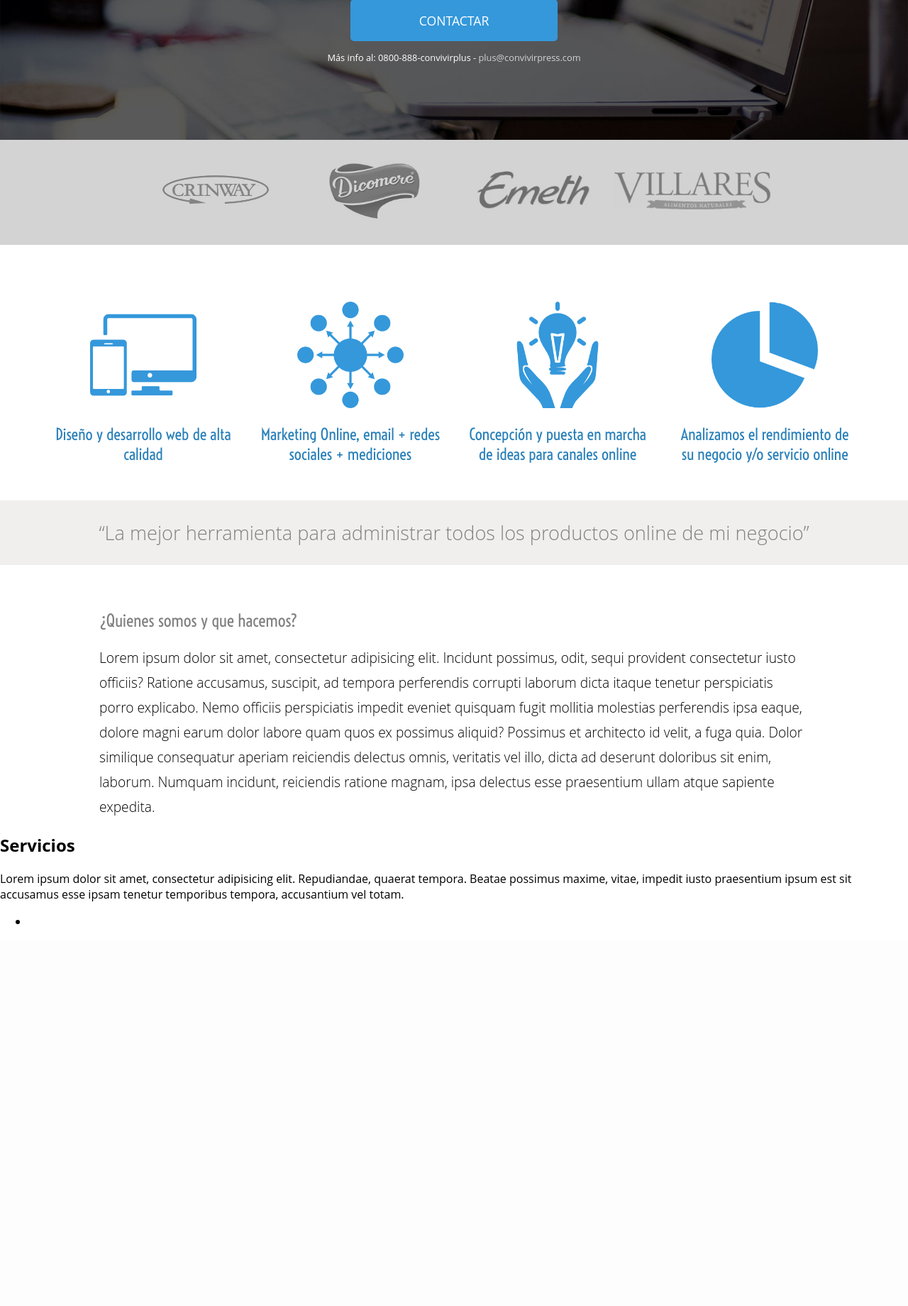
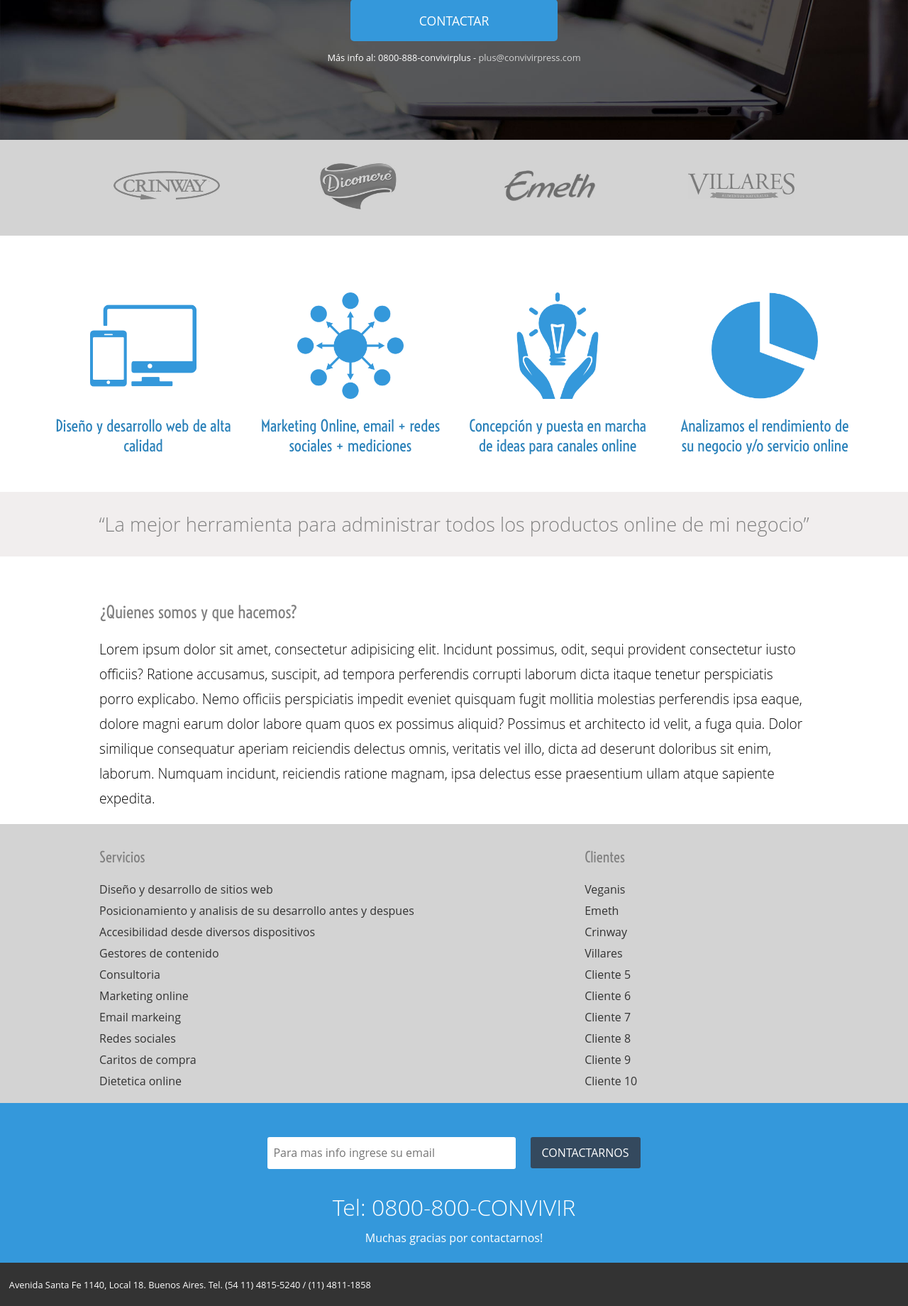
Before and after one commit to FerBayley/convivir-plus, a PHP site: page / in a window 1280 px wide. Shown: the part 303-2143 px from the top of the page at 71% size. Before the commit the page ends 1605 px from the top, so only its background shows below. Run offline with PHP 8.4, Linux system fonts and the light colour scheme; some web fonts are replaced.

Commit message:
Subiendo proyecto preliminar

```diff
--- a/css/main.styl
+++ b/css/main.styl
@@ -16,6 +16,16 @@ h1
 	margin 0
 	padding 0
 
+footer
+	color #FFF
+	background #333
+	font-size .8rem
+	font-weight normal
+	height auto
+	margin 0
+	padding .7em 0 .7em 1em
+	width 100%
+
 header
 	background-image url('../img/bg.jpg')
 	background-repeat no-repeat
@@ -25,6 +35,7 @@ header
 	padding 1em 0 0 0
 	img
 		border-radius 20%
+
 .CallToAcction
 	font-size 1.1rem
 	height auto
@@ -129,12 +140,13 @@ header
 	.Contenedor_Clientes
 		height auto
 		margin 0 auto
-		max-width 1100px
+		max-width 1200px
 		text-align center
 		width 100%
 		.Col_Clientes1
 			display inline-block
 			height auto
+			margin 0 .8em 0 .8em
 			vertical-align middle
 			width 20%
 			img
@@ -145,6 +157,18 @@ header
 		.Col_Clientes2
 			display inline-block
 			height auto
+			margin 0 .8em 0 .8em
+			vertical-align middle
+			width 20%
+			img
+				height auto
+				opacity 0.7
+				max-width 110px
+				width 100%
+		.Col_Clientes3
+			display inline-block
+			height auto
+			margin 0 .8em 0 .8em
 			vertical-align middle
 			width 20%
 			img
@@ -152,26 +176,61 @@ header
 				opacity 0.7
 				max-width 130px
 				width 100%
-		.Col_Clientes3
-			display inline-block
-			height auto
-			vertical-align middle
-			width 20%
-			img
-				height auto
-				opacity 0.7
-				max-width 160px
-				width 100%
 		.Col_Clientes4
 			display inline-block
 			height auto
+			margin 0 .8em 0 .8em
 			vertical-align middle
 			width 20%
 			img
 				height auto
 				opacity 0.6
-				max-width 230px
+				max-width 150px
 				width 100%
+
+
+.Contactenos
+	background #3498db
+	height auto
+	padding 1.5em 0 0 0
+	p
+		color #FFF
+		font-size 2rem
+		font-weight 100
+	.Contenedor_contactenos
+		height auto
+		margin 0 auto
+		max-width 1000px
+		padding 1.5em 0 1.5em 0
+		text-align center
+		width 100%
+		a
+			background #34495e
+			color #fff
+			-webkit-border-radius 3px
+			-moz-border-radius 3px
+			-o-border-radius 3px
+			-ms-border-radius 3p
+			padding .7em 1em .7em 1em
+			text-decoration none
+		a:hover
+			background #2c3e50
+		input
+			border none
+			border-radius 3px
+			-webkit-border-radius 3px
+			-moz-border-radius 3px
+			-o-border-radius 3px
+			-ms-border-radius 3px
+			height 45px
+			margin 0 1em 0 0
+			padding 0 0 0 .5em
+			width 35%
+		.small
+			font-size 1rem
+			font-weight normal
+			margin -1.3em 0 0 0
+
 
 
 .Herramientas
@@ -217,6 +276,54 @@ header
 		font-weight 100
 		line-height 35px
 
+.Servicios
+	background lightgrey
+	height auto
+	padding 1em 0 1em 0
+	width 100%
+	.Contenedor_servicios
+		height auto
+		margin 0 auto
+		max-width 1000px
+		width 100%
+		.Col_servicios1
+			display inline-block
+			vertical-align top
+			width 68%
+			h2
+				color grey
+				font-family 'Voltaire', sans-serif
+				font-size 1.3rem
+				font-weight 100
+			ul
+				margin 0
+				padding 0
+				li
+					color #333
+					font-size 1rem
+					font-family 'Open Sans', sans-serif
+					font-weight normal
+					list-style none
+					line-height 30px
+		.Col_servicios2
+			display inline-block
+			vertical-align top
+			width 25%
+			h2
+				color grey
+				font-family 'Voltaire', sans-serif
+				font-size 1.3rem
+				font-weight 100
+			ul
+				margin 0
+				padding 0
+				li
+					color #333
+					font-size 1rem
+					font-family 'Open Sans', sans-serif
+					font-weight normal
+					list-style none
+					line-height 30px
 
 .Tel
 	color #FFF
--- a/index.php
+++ b/index.php
@@ -3,11 +3,24 @@
 <head>
 	<meta charset="UTF-8">
 	<title>Convivir Plus</title>
+	<meta name="description" content="Llega Convivir+Plus la herramienta definitiva destinada al segmento del buen vivir">
+
+	<!-- VIEWPORT -->
+	<meta name="viewport" content="width=device-width, user-scalable=no"/>
+	<!-- VIEWPORT -->
 
 	<!-- CSS -->
 	<link rel="stylesheet" href="css/normalize.css" />
 	<link rel="stylesheet" href="css/main.css" />
 	<!-- CSS -->
+
+	<!-- FAVICON -->
+	<link rel="shortcut icon" href="favicon.ico" />
+	<!-- FAVICON -->
+
+
+	<!--[if IE]><script src="js/html5shiv.min.js"></script><![endif]-->
+
 
 </head>
 <body>
@@ -94,22 +107,56 @@
 	</section> <!-- End of Nosotros -->
 
 	<section class="Servicios">
-		<article>
-			<h2>Servicios</h2>
-			<p>
-				Lorem ipsum dolor sit amet, consectetur adipisicing elit. Repudiandae, quaerat tempora. Beatae possimus maxime, vitae, impedit iusto praesentium ipsum est sit accusamus esse ipsam tenetur temporibus tempora, accusantium vel totam.
-			</p>
-		</article>
-		<div class="Contenedor_Servicios1">
-			<ul>
-				<li></li>
-			</ul>
-		</div> <!-- End of Contenedor_Servicios1 -->
+		<div class="Contenedor_servicios">
+			<div class="Col_servicios1">
+				<h2>Servicios</h2>
+					<ul>
+						<li>Diseño y desarrollo de sitios web</li>
+						<li>Posicionamiento y analisis de su desarrollo antes y despues</li>
+						<li>Accesibilidad desde diversos dispositivos</li>
+						<li>Gestores de contenido</li>
+						<li>Consultoria</li>
+						<li>Marketing online</li>
+						<li>Email markeing</li>
+						<li>Redes sociales</li>
+						<li>Caritos de compra</li>
+						<li>Dietetica online</li>
+					</ul>
+			</div> <!-- End of Col_servicios1 -->
 
-		<div class="Contenedor_Servicios2">
+			<div class="Col_servicios2">
+				<h2>Clientes</h2>
+					<ul>
+						<li>Veganis</li>
+						<li>Emeth</li>
+						<li>Crinway</li>
+						<li>Villares</li>
+						<li>Cliente 5</li>
+						<li>Cliente 6</li>
+						<li>Cliente 7</li>
+						<li>Cliente 8</li>
+						<li>Cliente 9</li>
+						<li>Cliente 10</li>
+					</ul>
+			</div> <!-- End of Col_servicios2 -->
+		</div> <!-- End of Contenedor_servicios -->
+	</section> <!-- End of Servicios -->
 
-		</div> <!-- End of Contenedor_Servicios2 -->
-	</section> <!-- End of Servicios -->
+	<section class="Contactenos">
+		 <div class="Contenedor_contactenos">
+		 	<input type="text" name="form" placeholder="Para mas info ingrese su email">
+		 	<a href="#">CONTACTARNOS</a>
+		 	<p>Tel: 0800-800-CONVIVIR</p>
+		 	<p class="small">Muchas gracias por contactarnos!</p>
+	</section> <!-- End of Contactenos -->
+
+	<footer>
+		<p>Avenida Santa Fe 1140, Local 18. Buenos Aires. Tel. (54 11) 4815-5240 / (11) 4811-1858</p>
+	</footer> <!-- End of footer -->
+
+	<!-- JS -->
+	<script type="text/javascript" src="js/modernizr.custom.82794.js"></script>
+	<!-- JS -->
 
 </body>
 </html>
```
Also changed, not shown: js/html5shiv.min.js (added, +4 -0 lines), css/main.css, js/modernizr.custom.82794.js (added).
